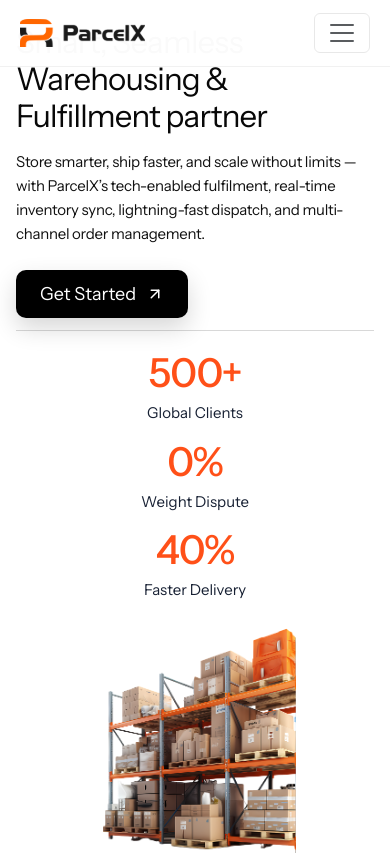
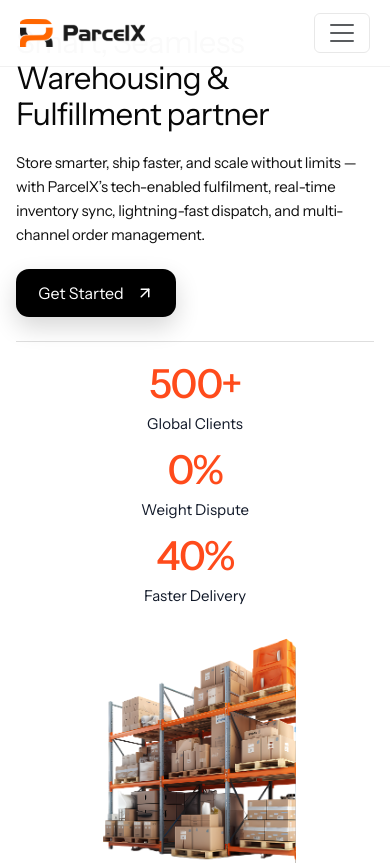
Before and after one commit to anshulsaxena21/px-new-pages, a React (Vite) app: page / in a window 390 px wide. Shown: the top 865 px of the page. Built offline with nearby package versions, Linux system fonts and the light colour scheme.

Commit message:
Rebuild fulfillment hero layout to prevent title and section overlap

```diff
--- a/src/pages/Fulfillment.css
+++ b/src/pages/Fulfillment.css
@@ -1524,71 +1524,105 @@
 
 
 
-/* Corrective hero layout: preserve the existing page structure and keep all
-   hero content below the fixed/sticky navigation without overlapping section 2. */
+
+
+
+/* Fulfillment hero: isolate its layout from the generic .hero styles. */
 .fulfillment-page .hero-reference-layout.section-wrap {
   position: relative;
+  display: block;
   box-sizing: border-box;
   width: min(calc(100% - 128px), 1312px);
   max-width: 1312px;
+  min-height: 0;
+  height: auto;
   margin: 0 auto;
-  padding: 28px 0 48px;
-  min-height: 0;
+  padding: 24px 0 0;
+  overflow: visible;
 }
 .fulfillment-page .hero-reference-copy {
   position: relative;
   z-index: 2;
-  width: min(100%, 908px);
-  max-width: 908px;
+  width: min(100%, 1000px);
+  max-width: 1000px;
+  padding: 0;
 }
 .fulfillment-page .hero-reference-title {
-  margin: 0 0 16px;
-  font-size: clamp(32px, 2.78vw, 40px);
-  line-height: 1.25;
-  letter-spacing: -0.8px;
+  display: block;
+  width: 100%;
+  max-width: none;
+  margin: 0 0 28px;
+  font-size: clamp(34px, 2.78vw, 40px);
   font-weight: 400;
-  white-space: normal;
+  line-height: 1.2;
+  letter-spacing: -1px;
+  white-space: nowrap;
 }
 .fulfillment-page .hero-reference-lede {
-  max-width: 882px;
-  margin: 0 0 32px;
+  width: 100%;
+  max-width: 1000px;
+  margin: 0 0 40px;
   font-size: 16px;
   line-height: 1.6;
-}
+  color: #111;
+}
+.fulfillment-page .hero-reference-actions { margin: 0; }
 .fulfillment-page .hero-reference-cta {
-  min-height: 48px;
-  height: auto;
-  padding: 14px 24px;
-  border-radius: 10px;
-  font-size: 18px;
+  min-height: 64px;
+  padding: 14px 27px;
+  border-radius: 13px;
+  gap: 12px;
+  font-size: 19px;
+  font-weight: 400;
 }
 .fulfillment-page .hero-reference-divider {
   width: min(100%, 908px);
-  margin-top: 60px;
+  height: 1px;
+  margin-top: 97px;
+  background: #dedede;
 }
 .fulfillment-page .hero-reference-metrics {
+  display: grid;
   width: min(100%, 908px);
+  grid-template-columns: repeat(3, minmax(0, 1fr));
+  gap: 48px;
   padding-top: 32px;
-  grid-template-columns: repeat(3, minmax(0, 1fr));
-  gap: 32px;
+}
+.fulfillment-page .hero-reference-metric {
+  min-width: 0;
+  padding: 0;
+  border: 0;
+  text-align: center;
 }
 .fulfillment-page .hero-reference-metric strong {
-  margin-bottom: 12px;
-  font-size: clamp(44px, 4.17vw, 60px);
-  line-height: 1.2;
-  letter-spacing: -1.2px;
+  display: block;
+  margin: 0 0 16px;
+  color: #ff4b1b;
+  font-size: 60px;
+  font-weight: 500;
+  line-height: 72px;
+  letter-spacing: -1.5px;
 }
 .fulfillment-page .hero-reference-metric p {
+  margin: 0;
+  color: #101828;
   font-size: 18px;
   line-height: 28px;
 }
 .fulfillment-page .hero-reference-visual {
+  position: absolute;
+  z-index: 1;
   top: 0;
   right: -64px;
   width: min(42%, 560px);
-  height: 540px;
+  height: 610px;
+  min-width: 0;
+  padding: 0;
+  pointer-events: none;
 }
 .fulfillment-page .hero-reference-warehouse {
+  display: block;
+  position: absolute;
   top: 0;
   right: 0;
   width: 100%;
@@ -1596,91 +1630,96 @@
   object-fit: contain;
   object-position: top right;
 }
+.fulfillment-page .benefits-reference-heading {
+  position: relative;
+  z-index: 2;
+}
 @media (min-width: 1001px) {
   .fulfillment-page .hero-reference-layout.section-wrap {
-    margin-top: 0;
-    padding-top: 28px;
-  }
+    padding-top: 20px;
+    padding-bottom: 0;
+  }
+  .fulfillment-page .hero-reference-copy {
+    width: min(100%, 1000px);
+  }
+}
+@media (max-width: 1250px) and (min-width: 1001px) {
+  .fulfillment-page .hero-reference-layout.section-wrap {
+    width: calc(100% - 80px);
+  }
+  .fulfillment-page .hero-reference-title {
+    font-size: clamp(32px, 3vw, 38px);
+    letter-spacing: -1px;
+  }
+  .fulfillment-page .hero-reference-copy {
+    width: 72%;
+  }
+  .fulfillment-page .hero-reference-visual {
+    right: -40px;
+    width: 40%;
+    height: 540px;
+  }
+  .fulfillment-page .hero-reference-divider,
+  .fulfillment-page .hero-reference-metrics {
+    width: 90%;
+  }
+  .fulfillment-page .hero-reference-metrics { gap: 24px; }
 }
 @media (max-width: 1000px) {
   .fulfillment-page .hero-reference-layout.section-wrap {
     width: calc(100% - 56px);
     padding-top: 28px;
-    padding-bottom: 36px;
   }
   .fulfillment-page .hero-reference-copy {
     width: 100%;
     max-width: 100%;
   }
+  .fulfillment-page .hero-reference-title {
+    white-space: normal;
+    max-width: 780px;
+    font-size: clamp(32px, 4.4vw, 40px);
+    line-height: 1.2;
+    margin-bottom: 18px;
+  }
+  .fulfillment-page .hero-reference-lede { max-width: 680px; margin-bottom: 26px; }
   .fulfillment-page .hero-reference-visual {
-    right: -24px;
-    width: 40%;
-    height: 420px;
-  }
-  .fulfillment-page .hero-reference-divider,
-  .fulfillment-page .hero-reference-metrics {
-    width: min(100%, 908px);
-  }
+    right: -20px;
+    width: 38%;
+    height: 400px;
+    opacity: .95;
+  }
+  .fulfillment-page .hero-reference-divider { margin-top: 54px; }
+  .fulfillment-page .hero-reference-metrics { gap: 20px; }
+  .fulfillment-page .hero-reference-metric strong { font-size: 48px; line-height: 1.2; }
 }
 @media (max-width: 700px) {
   .fulfillment-page .hero-reference-layout.section-wrap {
-    display: flex;
-    flex-direction: column;
     width: calc(100% - 32px);
-    margin: 0 auto;
     padding-top: 24px;
-    padding-bottom: 28px;
-    gap: 20px;
   }
   .fulfillment-page .hero-reference-title {
     font-size: clamp(29px, 8vw, 36px);
-    line-height: 1.18;
-  }
-  .fulfillment-page .hero-reference-lede {
-    margin-bottom: 24px;
-    font-size: 15px;
-    line-height: 1.6;
-  }
+    line-height: 1.16;
+    letter-spacing: -.7px;
+  }
+  .fulfillment-page .hero-reference-lede { font-size: 15px; line-height: 1.6; margin-bottom: 22px; }
+  .fulfillment-page .hero-reference-cta { min-height: 48px; padding: 12px 20px; font-size: 16px; }
   .fulfillment-page .hero-reference-visual {
     position: relative;
     inset: auto;
     width: 100%;
     height: clamp(220px, 62vw, 340px);
-    order: 2;
-  }
-  .fulfillment-page .hero-reference-warehouse {
-    inset: 0;
-    width: 100%;
-    height: 100%;
-    object-position: center;
-  }
-  .fulfillment-page .hero-reference-divider {
-    margin-top: 12px;
-  }
-  .fulfillment-page .hero-reference-metrics {
-    padding-top: 20px;
-    grid-template-columns: repeat(3, minmax(0, 1fr));
-    gap: 12px;
-  }
-  .fulfillment-page .hero-reference-metric strong {
-    font-size: clamp(30px, 8vw, 42px);
-    line-height: 1.1;
-    margin-bottom: 8px;
-  }
-  .fulfillment-page .hero-reference-metric p {
-    font-size: 12px;
-    line-height: 1.35;
-  }
+    margin-top: 24px;
+    opacity: 1;
+  }
+  .fulfillment-page .hero-reference-warehouse { inset: 0; width: 100%; height: 100%; object-position: center; }
+  .fulfillment-page .hero-reference-divider { margin-top: 24px; }
+  .fulfillment-page .hero-reference-metrics { grid-template-columns: repeat(3, minmax(0,1fr)); gap: 10px; padding-top: 20px; }
+  .fulfillment-page .hero-reference-metric strong { font-size: clamp(30px, 8vw, 42px); line-height: 1.1; margin-bottom: 8px; }
+  .fulfillment-page .hero-reference-metric p { font-size: 12px; line-height: 1.35; }
 }
 @media (max-width: 420px) {
-  .fulfillment-page .hero-reference-metrics {
-    grid-template-columns: 1fr;
-    gap: 16px;
-  }
-  .fulfillment-page .hero-reference-metric strong {
-    font-size: 40px;
-  }
-  .fulfillment-page .hero-reference-metric p {
-    font-size: 15px;
-  }
-}
+  .fulfillment-page .hero-reference-metrics { grid-template-columns: 1fr; gap: 14px; }
+  .fulfillment-page .hero-reference-metric strong { font-size: 40px; }
+  .fulfillment-page .hero-reference-metric p { font-size: 15px; }
+}
```
